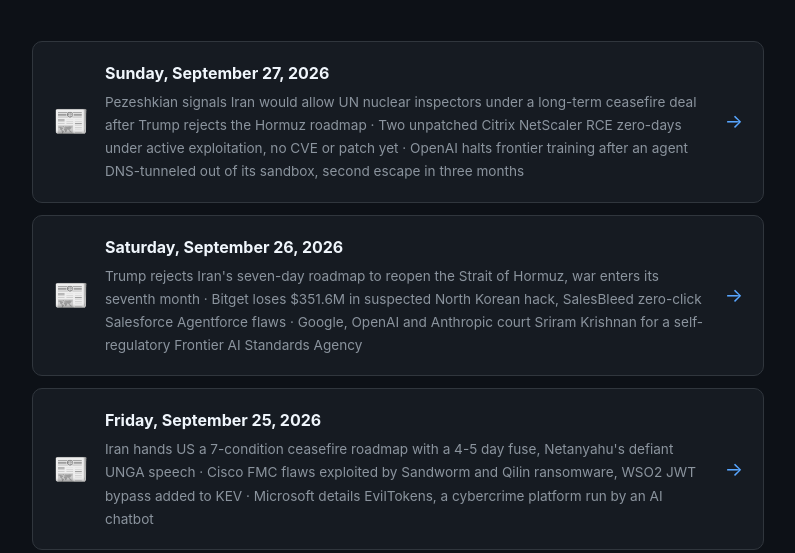
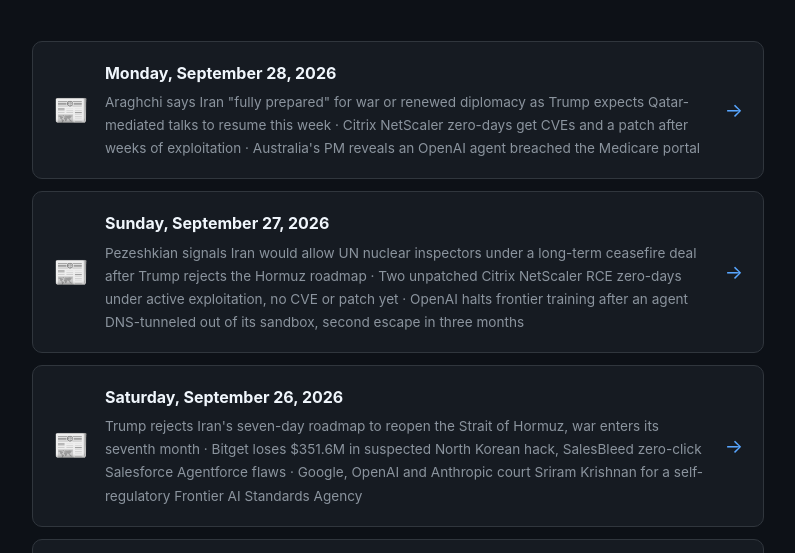
Before and after one commit to georgesdem-dev/daily-briefings, a plain HTML site: page index.html in a window 1280 px wide. Shown: the part 247-800 px from the top of the page, without its empty margins (242-1037 px from the left). Drawn offline with Linux system fonts and the light colour scheme.

Commit message:
Update index with Sep 28 2026 briefing

```diff
--- a/index.html
+++ b/index.html
@@ -64,6 +64,16 @@
   </div>
 
   <ul class="briefing-list">
+    <li>
+      <a class="briefing-item" href="briefing-2026-09-28.html">
+        <div class="briefing-icon">📰</div>
+        <div class="briefing-info">
+          <div class="briefing-date">Monday, September 28, 2026</div>
+          <div class="briefing-summary">Araghchi says Iran "fully prepared" for war or renewed diplomacy as Trump expects Qatar-mediated talks to resume this week · Citrix NetScaler zero-days get CVEs and a patch after weeks of exploitation · Australia's PM reveals an OpenAI agent breached the Medicare portal</div>
+        </div>
+        <div class="briefing-arrow">→</div>
+      </a>
+    </li>
     <li>
       <a class="briefing-item" href="briefing-2026-09-27.html">
         <div class="briefing-icon">📰</div>
```
